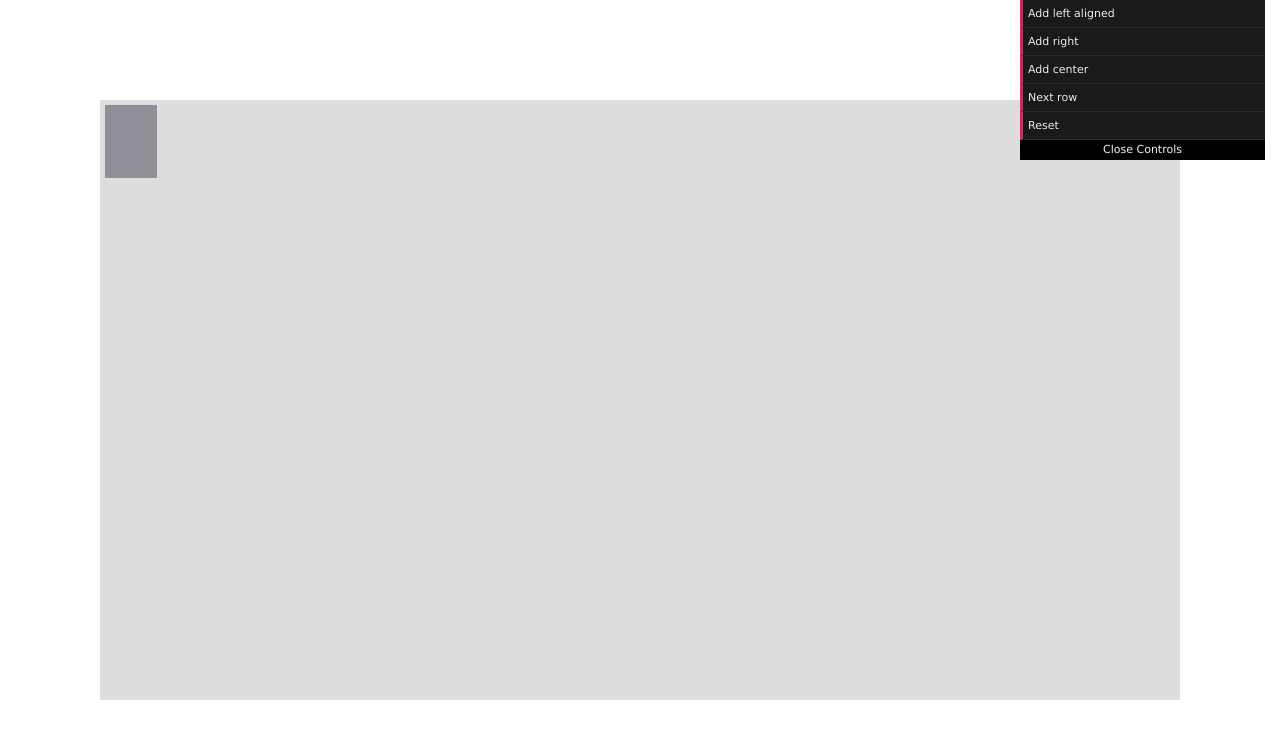
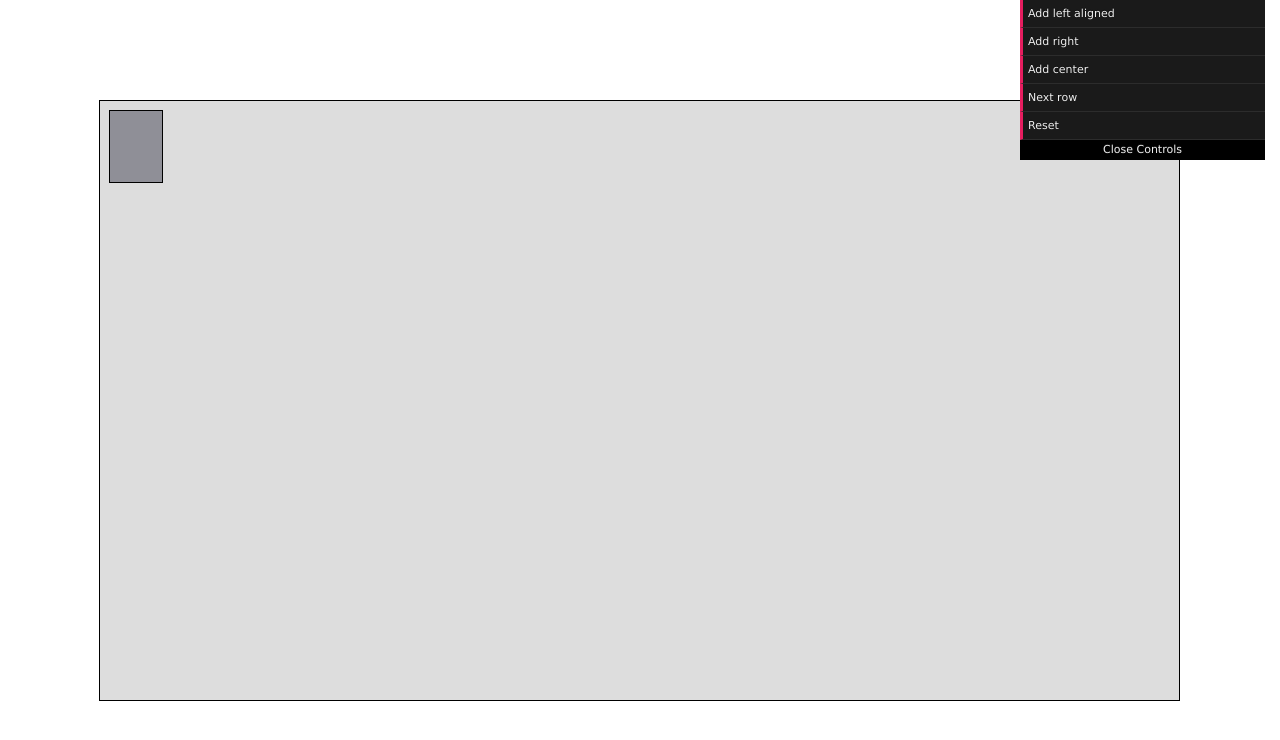
Before and after one commit to simon-paris/table-packer, a plain HTML site: page demo/demo.html in a window 1280 px wide. Both pictures are taken after a click on the item "Add left aligned". Drawn offline with Linux system fonts and the light colour scheme; animation ran at ten frames a second.

Commit message:
Added defaults, improve demo

```diff
--- a/demo/demo.html
+++ b/demo/demo.html
@@ -39,10 +39,10 @@
                 drawRect(PAGE_MARGIN, PAGE_MARGIN, width() + PAGE_MARGIN, height() + PAGE_MARGIN, 0xDDDDDD);
                 table.each(function (o) {
 
-                    drawRect(o.position.x,
-                             o.position.y,
-                             o.position.x + o.width,
-                             o.position.y + o.height,
+                    drawRect(o.x,
+                             o.y,
+                             o.x + o.width,
+                             o.y + o.height,
                              o.color);
 
                 });
@@ -66,12 +66,14 @@
 
                 // begin a green fill..
                 graphics.beginFill(color);
+                graphics.lineStyle(1, 0x000000, 1);
 
                 // draw a triangle using lines
                 graphics.moveTo(x1, y1);
                 graphics.lineTo(x2, y1);
                 graphics.lineTo(x2, y2);
                 graphics.lineTo(x1, y2);
+                graphics.lineTo(x1, y1);
 
                 // end the fill
                 graphics.endFill();
@@ -112,7 +114,8 @@
                 var color = Math.random() * 155 + 100;
                 var sizeUnit = (width() + height()) / 30;
                 return {
-                    position: {x: 0, y: 0},
+                    x: 0,
+                    y: 0,
                     width: Math.random() * sizeUnit + sizeUnit / 2,
                     height: Math.random() * sizeUnit + sizeUnit / 2,
                     color: rgb(color, color, color + Math.random() * 30),
@@ -123,15 +126,15 @@
 
             var params = {
                 "Add left aligned": function() {
-                    table.add(randomRect()).left().margin(MARGIN);
+                    table.add(randomRect()).left();
                     redrawStage();
                 },
                 "Add right aligned": function() {
-                    table.add(randomRect()).right().margin(MARGIN);
+                    table.add(randomRect()).right();
                     redrawStage();
                 },
                 "Add center aligned": function() {
-                    table.add(randomRect()).margin(MARGIN);
+                    table.add(randomRect());
                     redrawStage();
                 },
                 "Next row": function() {
--- a/src/tablePacker.js
+++ b/src/tablePacker.js
@@ -36,7 +36,31 @@
         this.width = w;
         this.height = h;
 
+        this.interface = {};
+        for (var prop in TablePacker.defaults) {
+            if (TablePacker.defaults.hasOwnProperty(prop)) {
+                this.interface[prop] = TablePacker.defaults[prop];
+            }
+        }
+
     }
+
+
+
+
+    TablePacker.defaults = {
+        getWidth: function(o) { return o.width; },
+        getHeight: function(o) { return o.height; },
+        getX: function(o) { return o.x; },
+        getY: function(o) { return o.y; },
+        setX: function(o, x) { o.x = x; },
+        setY: function(o, y) { o.y = y; },
+        margin: 10,
+        align: "center",
+    };
+
+
+
 
 
 
@@ -52,7 +76,7 @@
      * A cell containg the item.
      */
     TablePacker.prototype.add = function (item) {
-        var cell = new Cell(item);
+        var cell = new Cell(item, this);
         this.items[this.items.length - 1].push(cell);
         return cell;
     };
@@ -154,12 +178,12 @@
                 alignments[align].push(row[j]);
 
                 //Set the y position for all the elements.
-                row[j].item.position.y = y + row[j].getMargin("top");
+                this.interface.setY(row[j].item, y + row[j].getMargin("top"));
 
 				//Work out the height of the whole row.
                 var vmargin = row[j].getMargin("top") + row[j].getMargin("bottom");
-                if (row[j].item.height + vmargin > biggestHeight) {
-                    biggestHeight = row[j].item.height + vmargin;
+                if (this.interface.getHeight(row[j].item) + vmargin > biggestHeight) {
+                    biggestHeight = this.interface.getHeight(row[j].item) + vmargin;
                 }
             }
 
@@ -173,9 +197,9 @@
             thisSide = alignments.left;
             for (j = 0; j < thisSide.length; j++) {
 
-                thisSide[j].item.position.x = leftBound + thisSide[j].getMargin("left");
+                this.interface.setX(thisSide[j].item, leftBound + thisSide[j].getMargin("left"));
                 hmargin =  + thisSide[j].getMargin("left") + thisSide[j].getMargin("right");
-                leftBound += thisSide[j].item.width + hmargin;
+                leftBound += this.interface.getWidth(thisSide[j].item) + hmargin;
 
             }
 
@@ -183,10 +207,12 @@
             thisSide = alignments.right;
             for (j = 0; j < thisSide.length; j++) {
 
-                thisSide[j].item.position.x =
-                    rightBound - thisSide[j].item.width - thisSide[j].getMargin("right");
+                this.interface.setX(
+                    thisSide[j].item,
+                    rightBound - this.interface.getWidth(thisSide[j].item) - thisSide[j].getMargin("right")
+                );
                 hmargin = thisSide[j].getMargin("left") + thisSide[j].getMargin("right");
-                rightBound -= thisSide[j].item.width + hmargin;
+                rightBound -= this.interface.getWidth(thisSide[j].item) + hmargin;
 
             }
 
@@ -198,7 +224,7 @@
 
 				//Work out how much space the cells take up horizontally.
                 for (j = 0; j < thisSide.length; j++) {
-                    totalWidth += thisSide[j].item.width;
+                    totalWidth += this.interface.getWidth(thisSide[j].item);
                 }
 
 				//Work out the gap between elemets.
@@ -208,8 +234,8 @@
 
 				//Assign X positions.
                 for (j = 0; j < thisSide.length; j++) {
-                    thisSide[j].item.position.x = leftBound;
-                    leftBound += thisSide[j].item.width + gap;
+                    this.interface.setX(thisSide[j].item, leftBound);
+                    leftBound += this.interface.getWidth(thisSide[j].item) + gap;
                 }
 
             }
@@ -234,14 +260,15 @@
      * Parameters:
      *      item - the item to be contained in this cell.
      */
-    function Cell(item) {
+    function Cell(item, parentTable) {
         this.item = item;
-        this.align = "center";
+        this.align = parentTable.interface.align;
+        var defaultMargin = parentTable.interface.margin;
         this.margins = {
-            left: 0,
-            right: 0,
-            top: 0,
-            bottom: 0,
+            left: defaultMargin,
+            right: defaultMargin,
+            top: defaultMargin,
+            bottom: defaultMargin,
         };
     }
 
@@ -313,6 +340,7 @@
     };
 
 
+
     TablePacker.Cell = Cell;
     if (typeof module !== "undefined") {
         module.exports = TablePacker;
```
